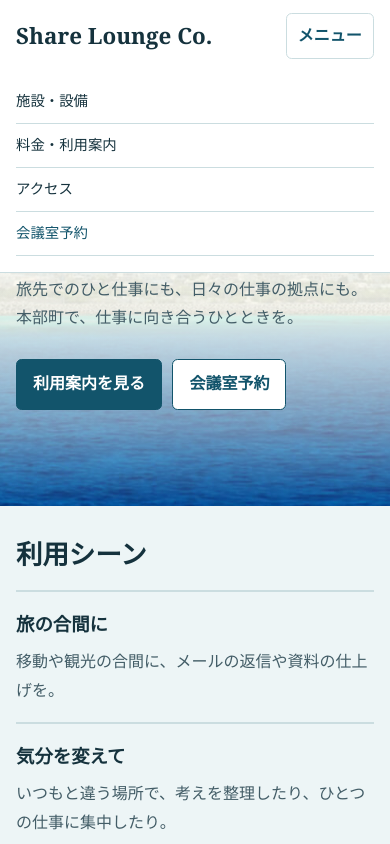
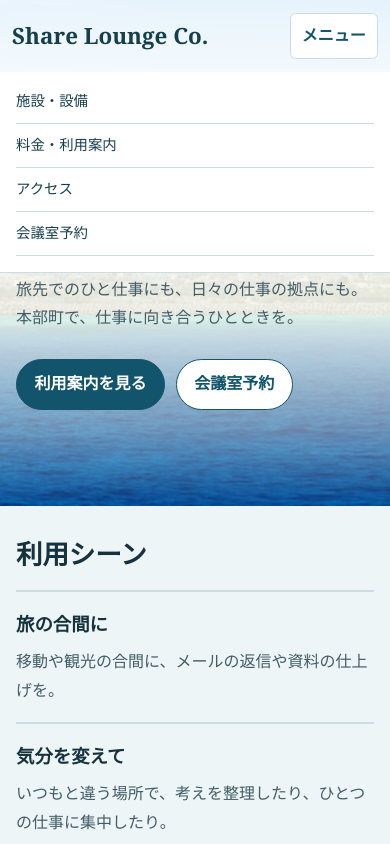
Before and after one commit to miwa-apps/share-lounge-co, a plain HTML site: page index.html in a window 390 px wide. Both pictures are taken after a click on the button "メニュー". Shown: the top 844 px of the page. Drawn offline with Linux system fonts and the light colour scheme.

Commit message:
Polish the glass header and hero buttons

```diff
--- a/style.css
+++ b/style.css
@@ -25,17 +25,25 @@ h3 { font-size: 1.15rem; margin-bottom: .45rem; }
 .wrap { width: min(72rem, calc(100% - 3rem)); margin-inline: auto; }
 .skip { position: absolute; z-index: 4; inset: .5rem auto auto .5rem; padding: .5rem 1rem; background: white; }
 .skip:not(:focus) { clip-path: inset(50%); }
-.header { background: #fff; }
+.header { color: #163f4c; background: #fff; }
 .header.is-enhanced {
   position: sticky;
   top: 0;
   z-index: 3;
   margin-bottom: calc(-1 * var(--header-height));
-  background: transparent;
+  --header-glass: rgb(255 255 255 / 68%);
+  background: rgb(255 255 255 / 94%);
 }
-.header.is-scrolled, .header:has(.menu-button[aria-expanded="true"]:not([hidden])) {
-  background: #fff;
-  box-shadow: 0 1px 0 var(--line);
+.header.is-enhanced.is-scrolled,
+.header.is-enhanced:has(.menu-button[aria-expanded="true"]:not([hidden])) {
+  --header-glass: rgb(255 255 255 / 88%);
+}
+@supports (backdrop-filter: blur(12px)) or (-webkit-backdrop-filter: blur(12px)) {
+  .header.is-enhanced {
+    background: var(--header-glass);
+    -webkit-backdrop-filter: blur(12px);
+    backdrop-filter: blur(12px);
+  }
 }
 .header.is-enhanced .header-inner {
   min-height: var(--header-height);
@@ -51,19 +59,17 @@ nav a { font-size: .9rem; font-weight: 500; }
 .footer-inner a { font-size: .9rem; font-weight: 700; }
 nav a { padding-block: .45rem; text-decoration: none; }
 nav a:hover { text-decoration: underline; }
-.nav-book { color: var(--blue); border-bottom: 2px solid currentColor; }
+.nav-book { color: inherit; border-bottom: 2px solid currentColor; }
 .menu-button { font: inherit; font-weight: 700; color: var(--blue); background: white; border: 1px solid var(--line); border-radius: .35rem; padding: .45rem .7rem; }
 
 .hero {
   --hero-photo: url("./assets/main.jpg");
   --hero-scrim: linear-gradient(90deg, #faf8efed, #faf8efde 29%, #faf8ef35 58%, transparent 78%);
-  --hero-header-scrim: linear-gradient(#f7f8f4f2, #f7f8f4a8 4.5rem, transparent 10rem);
   display: grid;
   align-items: center;
   min-height: clamp(35rem, 82svh, 52rem);
   padding-block: clamp(4rem, 9vw, 8rem);
   background:
-    var(--hero-header-scrim),
     var(--hero-scrim),
     var(--hero-photo) center / cover no-repeat,
     repeating-linear-gradient(177deg, transparent 0 20px, #e1f2ef1f 21px 22px, transparent 23px 40px) bottom / 100% 53% no-repeat,
@@ -83,9 +89,10 @@ nav a:hover { text-decoration: underline; }
 .hero-copy > p:last-of-type, .scene-grid p, .access-grid p { color: var(--muted); }
 .actions { display: flex; flex-wrap: wrap; gap: .65rem; margin-top: 1.6rem; }
 .button { display: inline-flex; align-items: center; justify-content: center; padding: .65rem 1rem; min-height: 2.75rem; font: inherit; font-weight: 700; border: 1px solid var(--blue); border-radius: .35rem; text-decoration: none; }
+.hero .actions .button { border-radius: 999px; padding-inline: 1.25rem; }
 .primary { color: white; background: var(--blue); }
 .secondary { color: var(--blue); background: white; }
-.primary:hover { background: #0c4154; }
+.primary:hover { background: #104b60; }
 .secondary:hover { background: var(--wash); }
 .band { background: var(--wash); }
 .scenes { padding-block: clamp(2rem, 5vw, 4rem); }
@@ -125,12 +132,17 @@ footer { border-top: 1px solid var(--line); background: var(--wash); }
     border-bottom: 1px solid var(--line);
   }
   .hero {
-    --hero-scrim: linear-gradient(180deg, #faf8efed 0%, #faf8efe0 62%, #faf8ef6b 85%, transparent 100%);
+    --hero-scrim: linear-gradient(180deg, transparent 0%, #faf8efed 25%, #faf8efe0 62%, #faf8ef6b 85%, transparent 100%);
     min-height: 30rem;
     padding-block: 3rem 6rem;
   }
   .split, .scene-grid { grid-template-columns: 1fr; }
 }
 @media (max-width: 28rem) {
+  .header.is-enhanced .header-inner {
+    width: calc(100% - 1.5rem);
+    column-gap: .25rem;
+  }
+  .hero .actions .button { padding-inline: 1.1rem; }
   .access-grid { grid-template-columns: 1fr; }
 }
```
